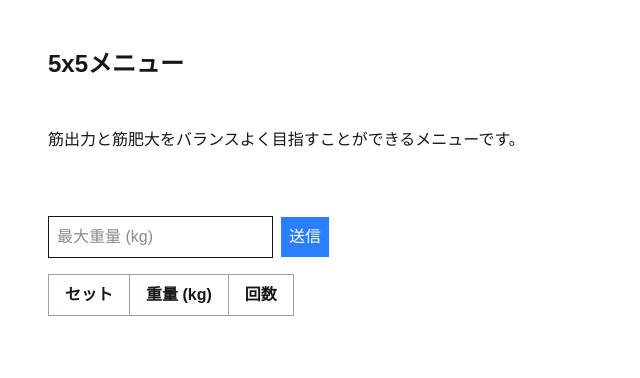
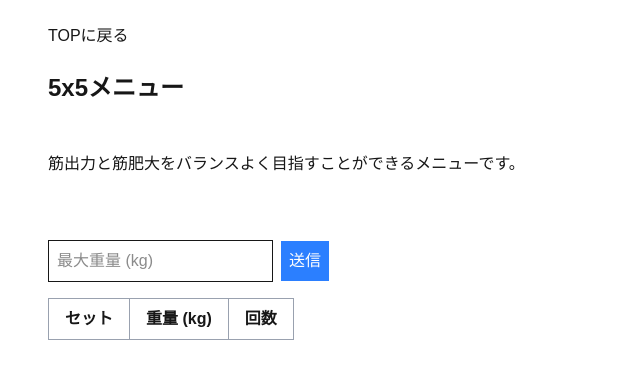
Before and after one commit to y-soliloquy/kintore-pocket-frontend, a Next.js app: page /fivetimesfive in a window 1280 px wide. Shown: the top 378 px of the page, without its empty margins (0-640 px from the left). Built offline with nearby package versions, Linux system fonts and the light colour scheme.

Commit message:
TOPへ戻るボタンを追加

```diff
--- a/src/app/ascending/page.tsx
+++ b/src/app/ascending/page.tsx
@@ -1,10 +1,12 @@
 'use server'
 
+import Link from "next/link"
 import MenuTable from "../components/menu_table"
 
 export default async function AscengingPage() {
     return (
         <main className="p-6">
+        <Link className="p-6" href="/">TOPに戻る</Link>
         <h1 className='text-2xl font-bold p-6'>アセンディング法</h1>
         <div className="p-6">
             <p>セットを重ねるたびに扱う重要を増やし、最終的に高重量を扱うセットでトレーニングを締めるメニューです。</p>
--- a/src/app/fivetimesfive/page.tsx
+++ b/src/app/fivetimesfive/page.tsx
@@ -1,10 +1,12 @@
 'use server'
 
+import Link from "next/link"
 import MenuTable from "../components/menu_table"
 
 export default async function FiveTimesFivePage() {
     return (
         <main className="p-6">
+        <Link className="p-6" href="/">TOPに戻る</Link>
         <h1 className='text-2xl font-bold p-6'>5x5メニュー</h1>
         <div className="p-6">
             <p>筋出力と筋肥大をバランスよく目指すことができるメニューです。</p>
--- a/src/app/piramid/page.tsx
+++ b/src/app/piramid/page.tsx
@@ -1,10 +1,12 @@
 'use server'
 
+import Link from "next/link"
 import MenuTable from "../components/menu_table"
 
 export default async function PiramidPage() {
     return (
         <main className="p-6">
+        <Link className="p-6" href="/">TOPに戻る</Link>
         <h1 className='text-2xl font-bold p-6'>ピラミッド法メニュー</h1>
         <div className="p-6">
             <p>筋出力よりも筋肥大向けと言われているメニューです。</p>
```
